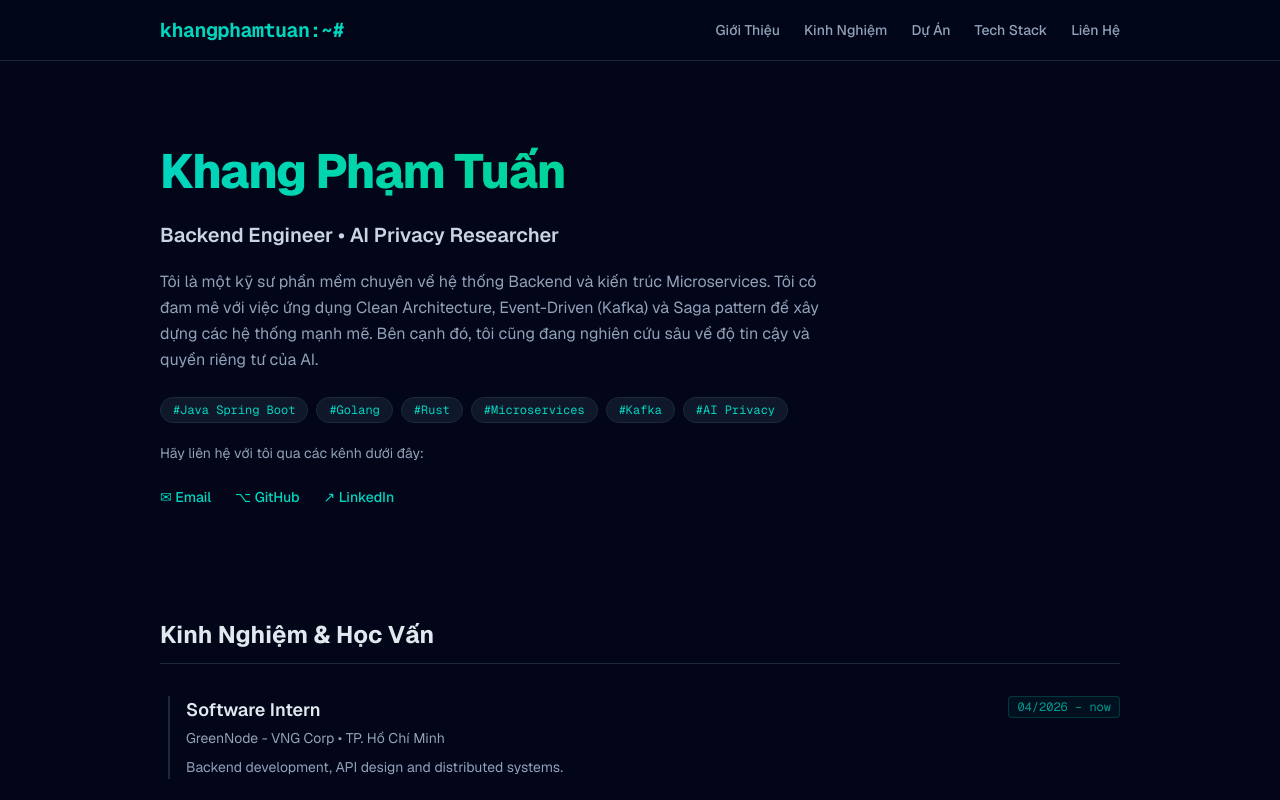
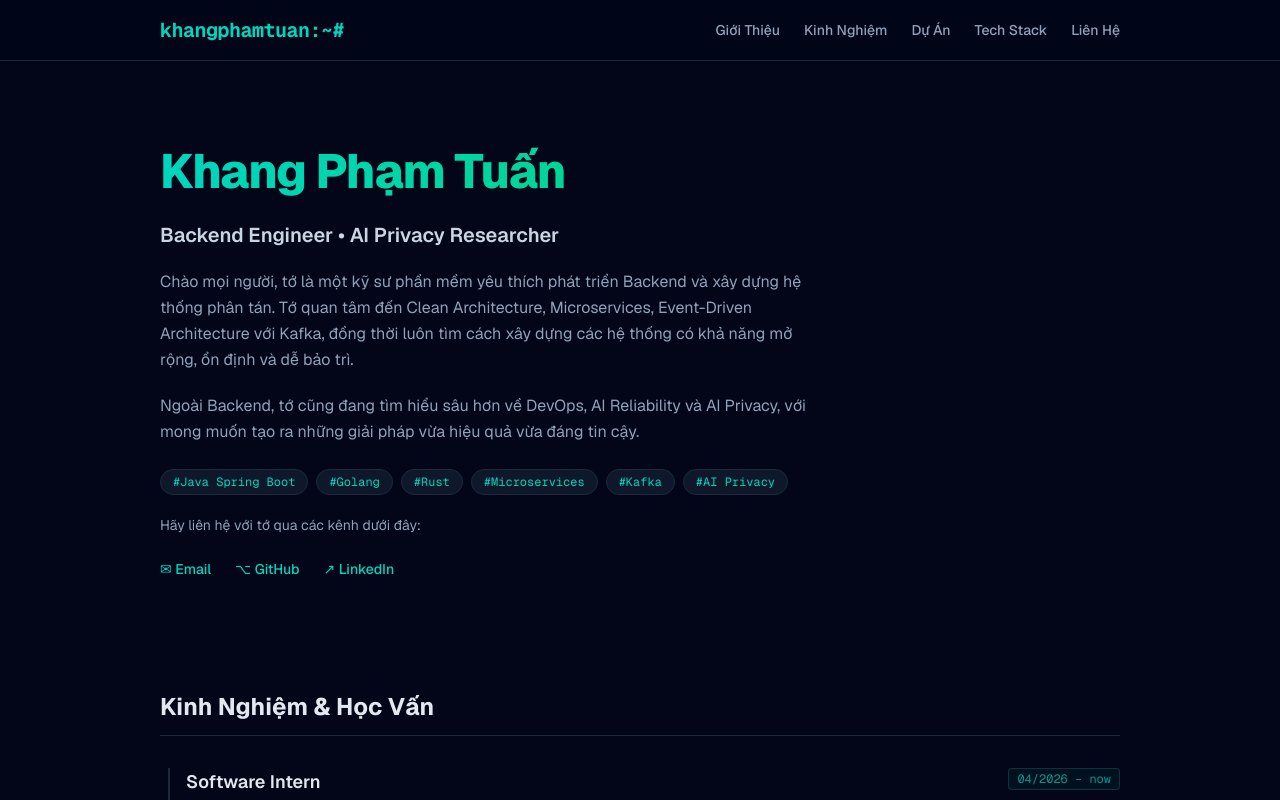
Before and after one commit to KhangPham205/my-portfolio, a Next.js app: page / in a window 1280 px wide. Shown: the top 800 px of the page. Built offline with nearby package versions, Linux system fonts and the light colour scheme.

Commit message:
Update page.tsx

```diff
--- a/app/page.tsx
+++ b/app/page.tsx
@@ -37,10 +37,10 @@ export default function Home() {
             {profile.title}
           </p>
           <p className="text-sm sm:text-base text-slate-400 leading-relaxed max-w-2xl">
-            Tôi là một kỹ sư phần mềm chuyên về hệ thống Backend và kiến trúc Microservices.
-            Tôi có đam mê với việc ứng dụng Clean Architecture, Event-Driven (Kafka) và Saga
-            pattern để xây dựng các hệ thống mạnh mẽ. Bên cạnh đó, tôi cũng đang nghiên cứu
-            sâu về độ tin cậy và quyền riêng tư của AI.
+            Chào mọi người, tớ là một kỹ sư phần mềm yêu thích phát triển Backend và xây dựng hệ thống phân tán. Tớ quan tâm đến Clean Architecture, Microservices, Event-Driven Architecture với Kafka, đồng thời luôn tìm cách xây dựng các hệ thống có khả năng mở rộng, ổn định và dễ bảo trì.
+          </p>
+          <p className="text-sm sm:text-base text-slate-400 leading-relaxed max-w-2xl">
+            Ngoài Backend, tớ cũng đang tìm hiểu sâu hơn về DevOps, AI Reliability và AI Privacy, với mong muốn tạo ra những giải pháp vừa hiệu quả vừa đáng tin cậy.
           </p>
           <div className="flex flex-wrap gap-2 pt-1">
             {["Java Spring Boot", "Golang", "Rust", "Microservices", "Kafka", "AI Privacy"].map((tag) => (
@@ -54,7 +54,7 @@ export default function Home() {
           </div>
 
           {/* ── Inline contact links ── */}
-          <p className="text-slate-400 text-sm">Hãy liên hệ với tôi qua các kênh dưới đây:</p>
+          <p className="text-slate-400 text-sm">Hãy liên hệ với tớ qua các kênh dưới đây:</p>
           <div className="flex flex-wrap gap-4 sm:gap-6 pt-1 text-sm font-medium text-teal-400">
             <a href={`mailto:${profile.email}`} className="hover:underline hover:text-teal-300 transition-colors">
               ✉ Email
@@ -216,7 +216,6 @@ export default function Home() {
           <h2 className="text-xl sm:text-2xl font-bold border-b border-slate-800 pb-3 text-slate-200">
             Kết Nối
           </h2>
-          <p className="text-slate-400 text-sm">Hãy liên hệ với tôi qua các kênh dưới đây:</p>
           <div className="flex flex-wrap gap-4 sm:gap-6 pt-1 text-sm font-medium text-teal-400">
             <a href={`mailto:${profile.email}`} className="hover:underline hover:text-teal-300 transition-colors">
               ✉ Email
```
